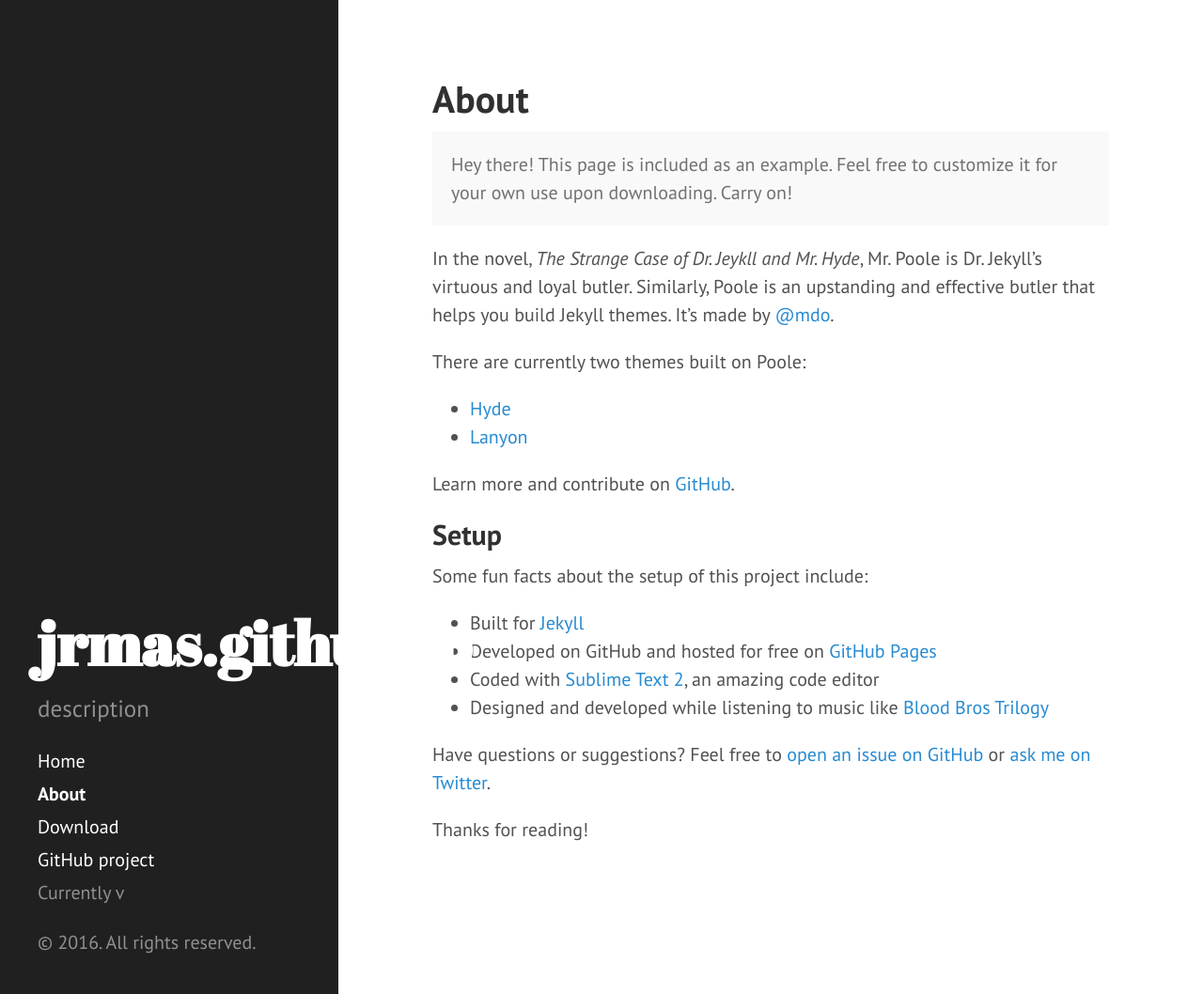
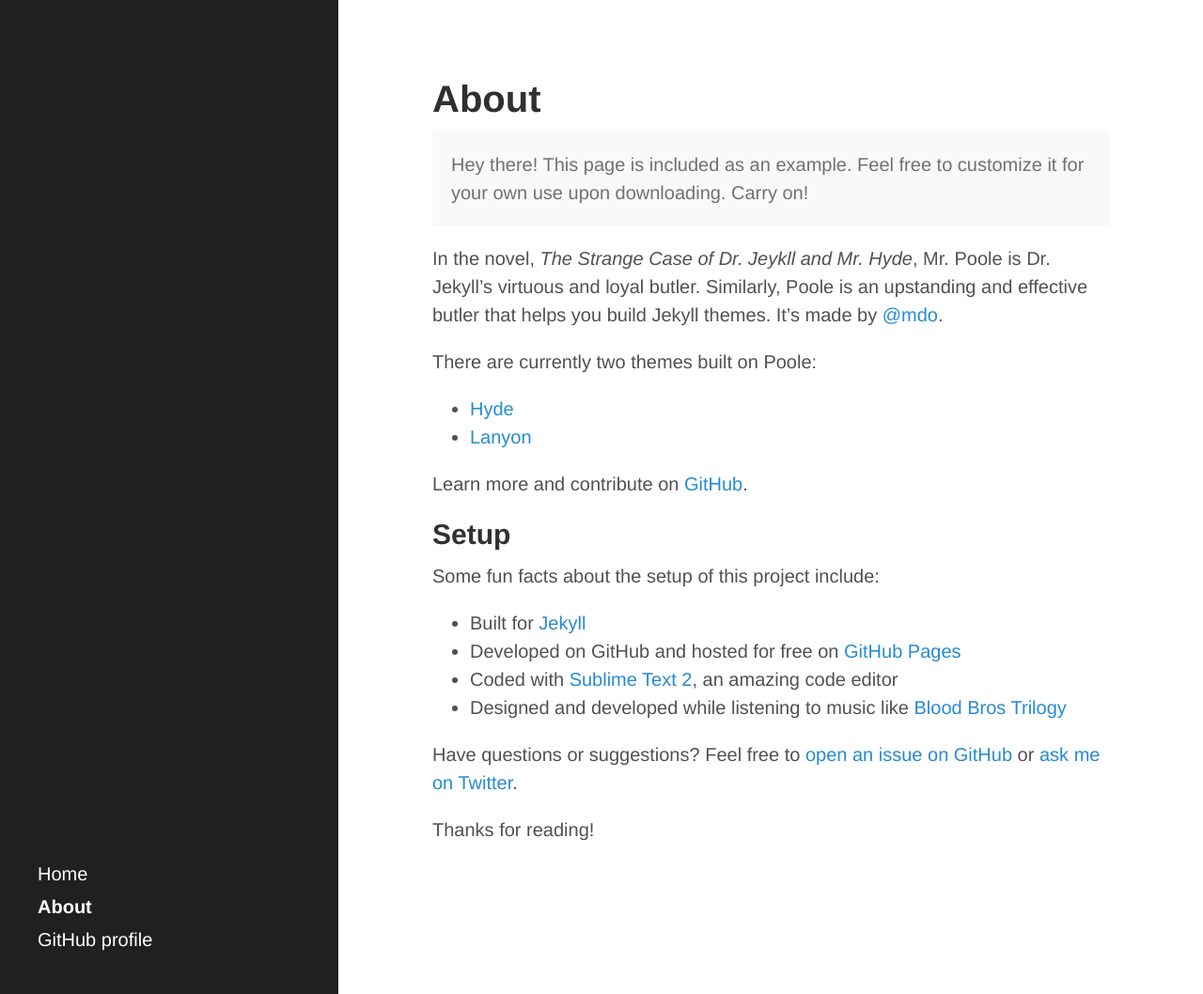
Before and after one commit to jrmas/jrmas.github.io, a Jekyll site: the page built from about.md, in a window 1280 px wide and 1058 px high. Shown: the whole window at 94% size. Built offline with Jekyll 4.4.1, drawn with Linux system fonts in a browser that asks for light colours.

Commit message:
site update

```diff
--- a/_includes/head.html
+++ b/_includes/head.html
@@ -1,6 +1,4 @@
 <head>
-  <link href="http://gmpg.org/xfn/11" rel="profile">
-  <meta http-equiv="X-UA-Compatible" content="IE=edge">
   <meta http-equiv="content-type" content="text/html; charset=utf-8">
 
   <!-- Enable responsiveness on mobile devices-->
@@ -18,7 +16,6 @@
   <link rel="stylesheet" href="{{ site.baseurl }}public/css/poole.css">
   <link rel="stylesheet" href="{{ site.baseurl }}public/css/syntax.css">
   <link rel="stylesheet" href="{{ site.baseurl }}public/css/hyde.css">
-  <link rel="stylesheet" href="http://fonts.googleapis.com/css?family=PT+Sans:400,400italic,700|Abril+Fatface">
 
   <!-- Icons -->
   <link rel="apple-touch-icon-precomposed" sizes="144x144" href="{{ site.baseurl }}public/apple-touch-icon-144-precomposed.png">
--- a/_includes/sidebar.html
+++ b/_includes/sidebar.html
@@ -1,5 +1,7 @@
 <div class="sidebar">
   <div class="container sidebar-sticky">
+
+    <!--
     <div class="sidebar-about">
       <h1>
         <a href="{{ site.baseurl }}">
@@ -8,6 +10,7 @@
       </h1>
       <p class="lead">{{ site.description }}</p>
     </div>
+    -->
 
     <nav class="sidebar-nav">
       <a class="sidebar-nav-item{% if page.url == site.baseurl %} active{% endif %}" href="{{ site.baseurl }}">Home</a>
@@ -26,11 +29,10 @@
         {% endif %}
       {% endfor %}
 
-      <a class="sidebar-nav-item" href="{{ site.github.repo }}/archive/v{{ site.version }}.zip">Download</a>
-      <a class="sidebar-nav-item" href="{{ site.github.repo }}">GitHub project</a>
-      <span class="sidebar-nav-item">Currently v{{ site.version }}</span>
+      <a class="sidebar-nav-item" href="https://github.com/jrmas">GitHub profile</a>
+      <!-- <span class="sidebar-nav-item">Currently v{{ site.version }}</span> -->
     </nav>
 
-    <p>&copy; {{ site.time | date: '%Y' }}. All rights reserved.</p>
+    <!-- <p>&copy; {{ site.time | date: '%Y' }}</p> -->
   </div>
 </div>
--- a/_layouts/default.html
+++ b/_layouts/default.html
@@ -1,5 +1,5 @@
 <!DOCTYPE html>
-<html lang="en-us">
+<html lang="en">
 
   {% include head.html %}
 
```
Also changed, not shown: index.html (line endings or trailing spaces).
